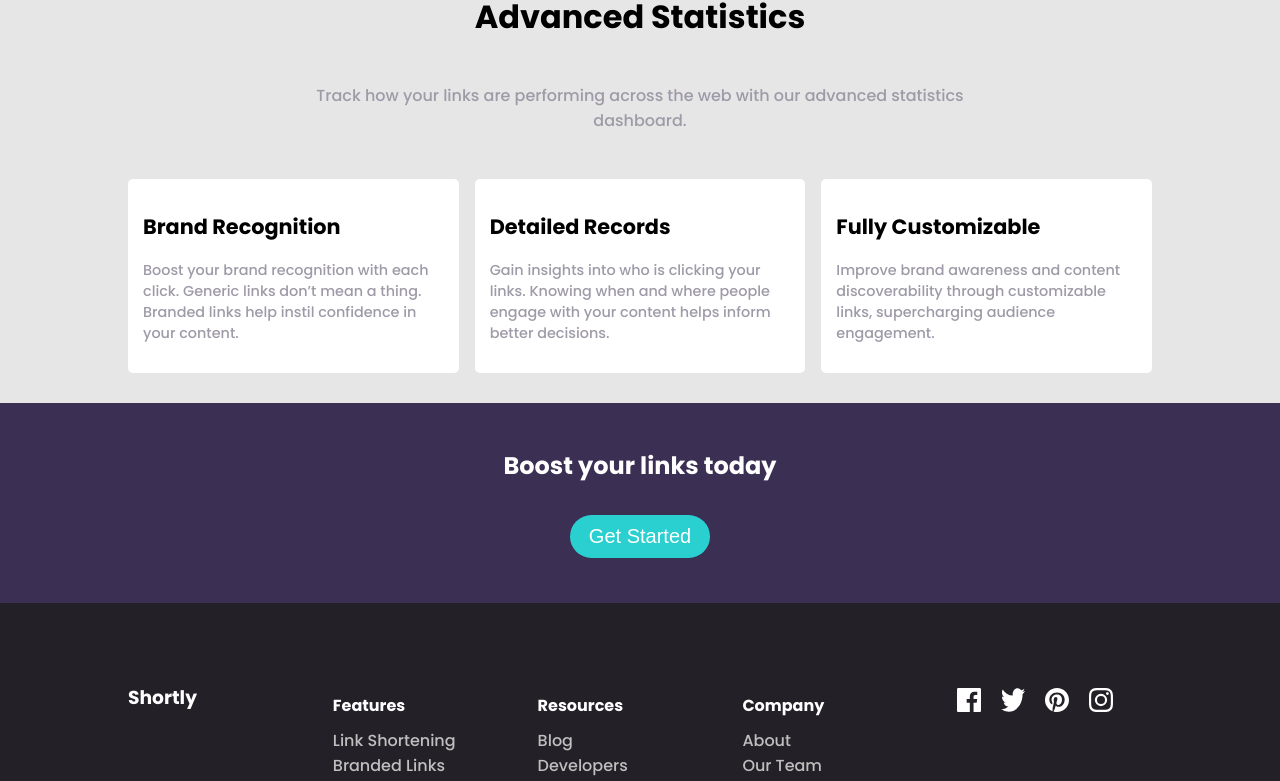
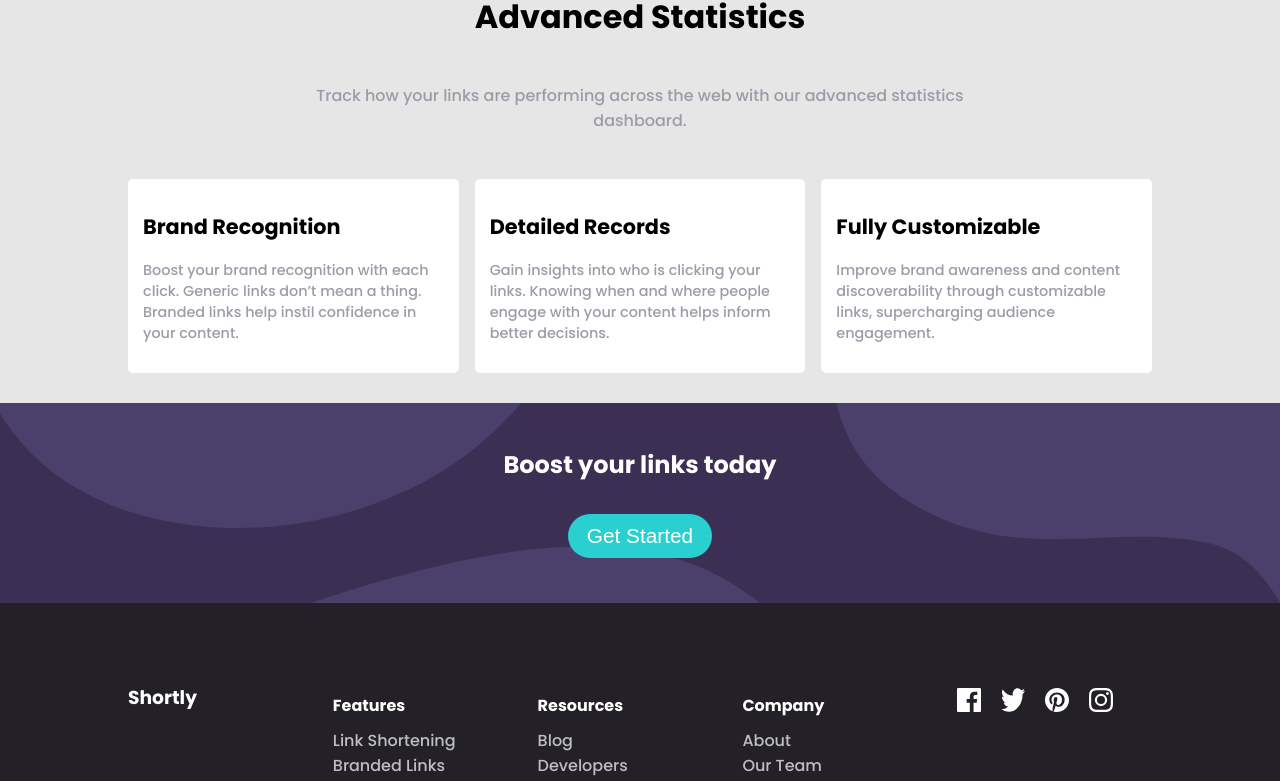
Before and after one commit to Babu-Mohammed-Izhan/urlshortly, a Next.js app: page / in a window 1280 px wide. Shown: the part 771-1552 px from the top of the page. Built offline with nearby package versions, Linux system fonts and the light colour scheme.

Commit message:
Added som styles

```diff
--- a/pages/index.tsx
+++ b/pages/index.tsx
@@ -115,7 +115,9 @@ const Home: NextPage = (props) => {
                 <div key={link.shortLink} className={styles.shortlink}>
                   <p>{link.originalLink}</p>
                   <div className={styles.rightside}>
-                    <a href={link.shortLink}>{link.shortLink}</a>
+                    <a href={link.shortLink} target="_blank" rel="noreferrer">
+                      {link.shortLink}
+                    </a>
                     <button
                       onClick={() => {
                         navigator.clipboard.writeText(link.shortLink);
@@ -169,7 +171,7 @@ const Home: NextPage = (props) => {
         </section>
 
         <section className={styles.calltoaction}>
-          <h2 className={styles.title}>Boost your links today</h2>
+          <h1>Boost your links today</h1>
           <button className={styles.started}>Get Started</button>
         </section>
         <footer className={styles.footerwrapper}>
--- a/styles/Home.module.scss
+++ b/styles/Home.module.scss
@@ -27,6 +27,9 @@
             padding-right: 20px;
             color: hsl(0, 0%, 75%);
             cursor: pointer;
+          }
+          .link:hover {
+            color: hsl(0, 0%, 25%);
           }
         }
       }
@@ -103,6 +106,7 @@
         align-items: center;
         justify-content: center;
         min-height: 5rem;
+        background: url("../public/images/bg-shorten-desktop.svg");
         background-color: hsl(257, 27%, 26%);
         border-radius: 5px;
         padding: 2rem 0px;
@@ -273,8 +277,9 @@
       justify-content: center;
       flex-direction: column;
       min-height: 25vh;
+      background: url("../public/images/bg-boost-desktop.svg");
       background-color: hsl(257, 27%, 26%);
-      h2 {
+      h1 {
         color: white;
         padding-bottom: 2rem;
         margin: 0px;
@@ -286,7 +291,7 @@
         padding: 10px 1.2rem;
         margin: 0rem 0.5rem;
         border-radius: 25px;
-        font-size: 20px;
+        font-size: 1.3rem;
         cursor: pointer;
       }
     }
```
